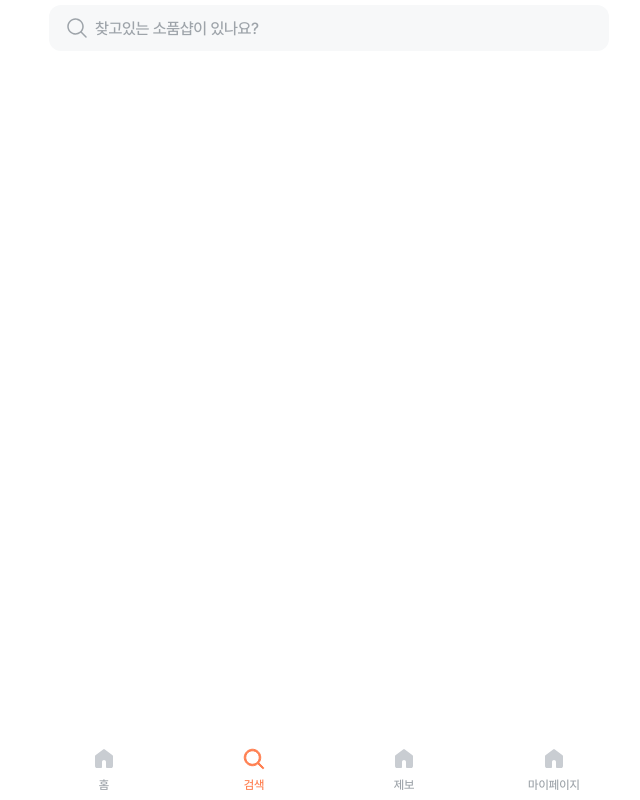
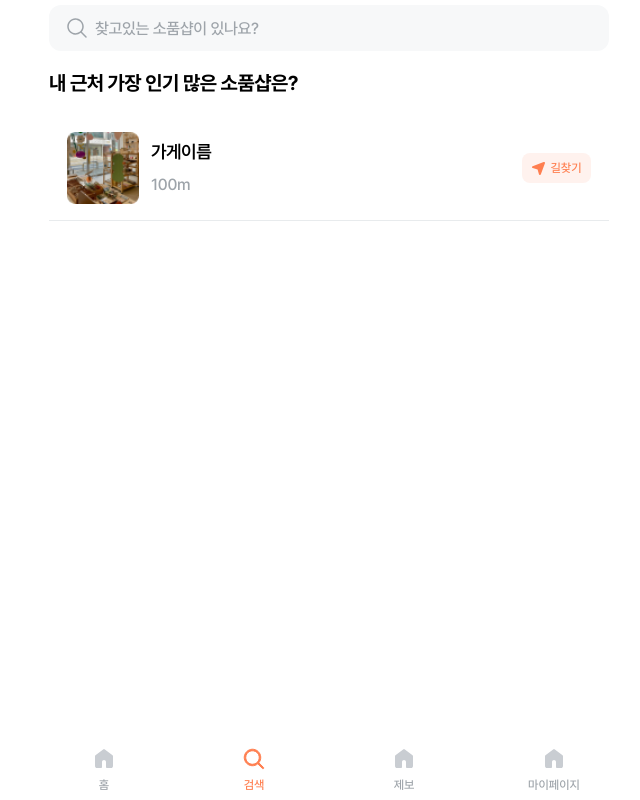
Before and after one commit to JeongTaekCho/soso-client, a Next.js app in the folder apps/soso-web/: page /search in a window 1280 px wide. Shown: the whole page, without its empty margins (311-951 px from the left). Built offline with nearby package versions, Linux system fonts and the light colour scheme.

Commit message:
Feat: 공통 검색 로직

```diff
--- a/apps/soso-web/src/app/home/components/Home/index.tsx
+++ b/apps/soso-web/src/app/home/components/Home/index.tsx
@@ -24,22 +24,22 @@ export default function HomePage() {
         <div ref={swiperRef} className="swiper-container w-full">
           <div className="swiper-wrapper">
             <div className="swiper-slide">
-              <PlaceCard width="100%" />
+              <PlaceCard width="100%" type="map" />
             </div>
             <div className="swiper-slide">
-              <PlaceCard width="100%" />
+              <PlaceCard width="100%" type="map" />
             </div>
             <div className="swiper-slide">
-              <PlaceCard width="100%" />
+              <PlaceCard width="100%" type="map" />
             </div>
             <div className="swiper-slide">
-              <PlaceCard width="100%" />
+              <PlaceCard width="100%" type="map" />
             </div>
             <div className="swiper-slide">
-              <PlaceCard width="100%" />
+              <PlaceCard width="100%" type="map" />
             </div>
             <div className="swiper-slide">
-              <PlaceCard width="100%" />
+              <PlaceCard width="100%" type="map" />
             </div>
           </div>
         </div>
--- /dev/null
+++ b/apps/soso-web/src/app/search/components/SearchList/index.tsx
@@ -0,0 +1,23 @@
+'use client';
+
+import PlaceCard from '@/shared/components/card/PlaceCard';
+import Flex from '@/shared/components/layout/Flex';
+import useDebounce from '@/shared/hooks/useDebounce';
+import { useSearchStore } from '@/shared/store/useSearchStore';
+
+export default function SearchList() {
+  const { searchValue } = useSearchStore();
+
+  const searchDebounceValue = useDebounce(searchValue, 300);
+
+  return (
+    <Flex direction="col" gap={18} className="mt-12 w-full">
+      {!searchDebounceValue && <h3 className="font-title3_bold">내 근처 가장 인기 많은 소품샵은?</h3>}
+      <Flex direction="col" className="w-full">
+        <div className="w-full border-b border-gray-100">
+          <PlaceCard />
+        </div>
+      </Flex>
+    </Flex>
+  );
+}
--- a/apps/soso-web/src/app/search/page.tsx
+++ b/apps/soso-web/src/app/search/page.tsx
@@ -1,9 +1,11 @@
+import SearchList from '@/app/search/components/SearchList';
 import Header from '@/shared/components/layout/Header';
 
 export default function SearchPage() {
   return (
     <div>
       <Header type="search" />
+      <SearchList />
     </div>
   );
 }
--- a/apps/soso-web/src/shared/components/card/PlaceCard/index.tsx
+++ b/apps/soso-web/src/shared/components/card/PlaceCard/index.tsx
@@ -5,9 +5,10 @@ import Image from 'next/image';
 interface PlaceCardProps {
   width?: string;
   height?: string;
+  type?: 'default' | 'map';
 }
-export default function PlaceCard({ width, height }: PlaceCardProps) {
-  return (
+export default function PlaceCard({ width, height, type }: PlaceCardProps) {
+  return type === 'map' ? (
     <div
       style={{
         width: width || '327px',
@@ -28,5 +29,25 @@ export default function PlaceCard({ width, height }: PlaceCardProps) {
         <RoadFindButton />
       </Flex>
     </div>
+  ) : (
+    <div
+      style={{
+        width: width || '100%',
+        height: height || 'auto',
+      }}
+    >
+      <Flex className="h-full w-full bg-white px-18 py-16" align="center" justify="between">
+        <Flex align="center" gap={12}>
+          <div className="relative h-72 w-72">
+            <Image src={'/images/sample.png'} objectFit="cover" fill alt="" />
+          </div>
+          <Flex direction="col" gap={8}>
+            <h4 className="font-title4_semi">가게이름</h4>
+            <p className="text-gray-400 font-body1_m">100m</p>
+          </Flex>
+        </Flex>
+        <RoadFindButton />
+      </Flex>
+    </div>
   );
 }
--- a/apps/soso-web/src/shared/components/inputs/Input/index.tsx
+++ b/apps/soso-web/src/shared/components/inputs/Input/index.tsx
@@ -1,13 +1,13 @@
 import clsx from 'clsx';
+import { InputHTMLAttributes } from 'react';
 
-interface InputProps {
+interface InputProps extends InputHTMLAttributes<HTMLInputElement> {
   width?: string;
   height?: string;
-  placeholder?: string;
   className?: string;
 }
 
-export default function Input({ width, height, placeholder, className }: InputProps) {
+export default function Input({ width, height, placeholder, className, onChange }: InputProps) {
   return (
     <div
       style={{
@@ -21,6 +21,7 @@ export default function Input({ width, height, placeholder, className }: InputPr
           'h-full w-full rounded-12 bg-gray-50 px-16 py-14 font-body1_m placeholder:text-gray-400 focus:outline-main',
           className
         )}
+        onChange={onChange}
       />
     </div>
   );
--- a/apps/soso-web/src/shared/components/layout/Header/components/HeaderSearch/index.tsx
+++ b/apps/soso-web/src/shared/components/layout/Header/components/HeaderSearch/index.tsx
@@ -1,13 +1,40 @@
+'use client';
+
 import SearchIcon from '@/shared/components/icons/SearchIcon';
 import Input from '@/shared/components/inputs/Input';
+import useDebounce from '@/shared/hooks/useDebounce';
+import { useSearchStore } from '@/shared/store/useSearchStore';
+import { usePathname } from 'next/navigation';
+import { ChangeEvent, useEffect } from 'react';
 
 export default function HeaderSearch() {
+  const { searchValue, setSearchValue } = useSearchStore();
+  const pathname = usePathname();
+
+  const searchDebounceValue = useDebounce(searchValue, 300);
+
+  console.log(searchDebounceValue);
+
+  const handleChangeSearchValue = (e: ChangeEvent<HTMLInputElement>) => {
+    setSearchValue(e.target.value);
+  };
+
+  useEffect(() => {
+    setSearchValue('');
+  }, [pathname]);
+
   return (
     <div className="relative h-46 w-full">
       <div className="absolute left-16 top-1/2 -translate-y-1/2">
         <SearchIcon fill="#9EA4AA" />
       </div>
-      <Input height="100%" placeholder="찾고있는 소품샵이 있나요?" className="pl-46" />
+      <Input
+        height="100%"
+        placeholder="찾고있는 소품샵이 있나요?"
+        className="pl-46"
+        value={searchValue}
+        onChange={handleChangeSearchValue}
+      />
     </div>
   );
 }
--- a/apps/soso-web/src/shared/components/provider/RootLayoutProvider/index.tsx
+++ b/apps/soso-web/src/shared/components/provider/RootLayoutProvider/index.tsx
@@ -15,7 +15,7 @@ export default function RootLayoutProvider({ children }: RootLayoutProviderProps
   return (
     <>
       <TanstackQueryProvider>
-        <div className={`m-auto min-h-screen w-full max-w-screen pb-60 ${pathname === '/' ? 'pt-0' : 'pt-56'} `}>
+        <div className={`m-auto min-h-screen w-full max-w-screen pb-60 ${pathname === '/' ? 'pt-0' : 'px-20 pt-56'} `}>
           {children}
           <BottomNavigation />
         </div>
--- /dev/null
+++ b/apps/soso-web/src/shared/store/useSearchStore.ts
@@ -0,0 +1,11 @@
+import { create } from 'zustand';
+
+interface SearchStore {
+  searchValue: string;
+  setSearchValue: (searchValue: string) => void;
+}
+
+export const useSearchStore = create<SearchStore>((set) => ({
+  searchValue: '',
+  setSearchValue: (searchValue: string) => set({ searchValue }),
+}));
```
Also changed, not shown: 1 other file (tests, documents, lock files or other folders).
